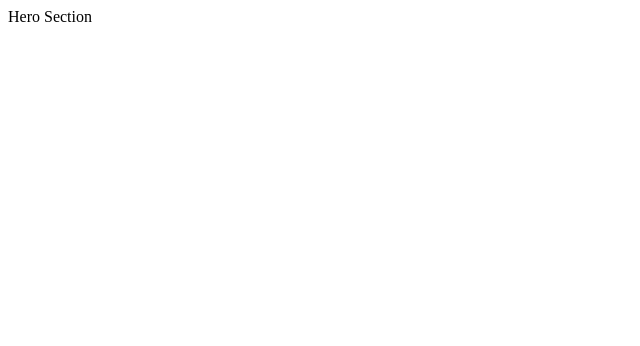
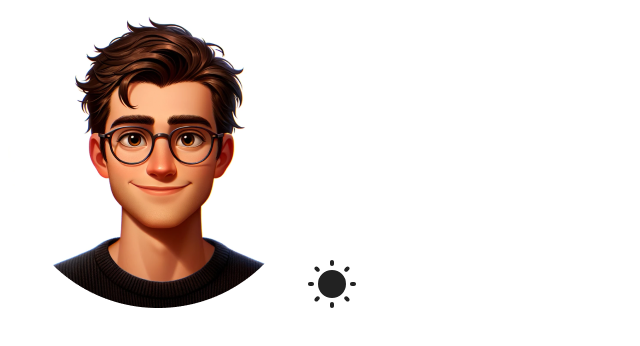
Before and after one commit to Uyarra73/Alberto-Rosell-portfolio, a React (Vite) app: page / in a window 1280 px wide. Shown: the top 346 px of the page, without its empty margins (0-640 px from the left). Built offline with nearby package versions, Linux system fonts and the light colour scheme.

Commit message:
sections folder added

```diff
--- a/src/App.jsx
+++ b/src/App.jsx
@@ -1,11 +1,14 @@
 
 import './App.css'
+import Hero from './sections/Hero/Hero'
+
+
 
 function App() {
 
   return (
     <>
-      Hero Section
+      <Hero/>
     </>
   )
 }
--- /dev/null
+++ b/src/sections/Hero/Hero.jsx
@@ -0,0 +1,25 @@
+import styles from './HeroStyles.module.css'
+import heroImg from '../../assets/hero-img.png'
+import themeIcon from '../../assets/sun.svg'
+
+const Hero = () => {
+  return (
+    <div>
+      <section id='hero' className={styles.container}>
+        <div className={styles.colorModeContainer}>
+          <img
+            className={styles.hero}
+            src={heroImg}
+            alt='profile picture'/>
+          <img
+            src={themeIcon}
+            alt='Color mode'
+            className={styles.colorMode}/>
+        </div>
+      </section>
+
+    </div>
+  )
+}
+
+export default Hero
```
Also changed, not shown: src/sections/Hero/HeroStyles.module.css (added).
